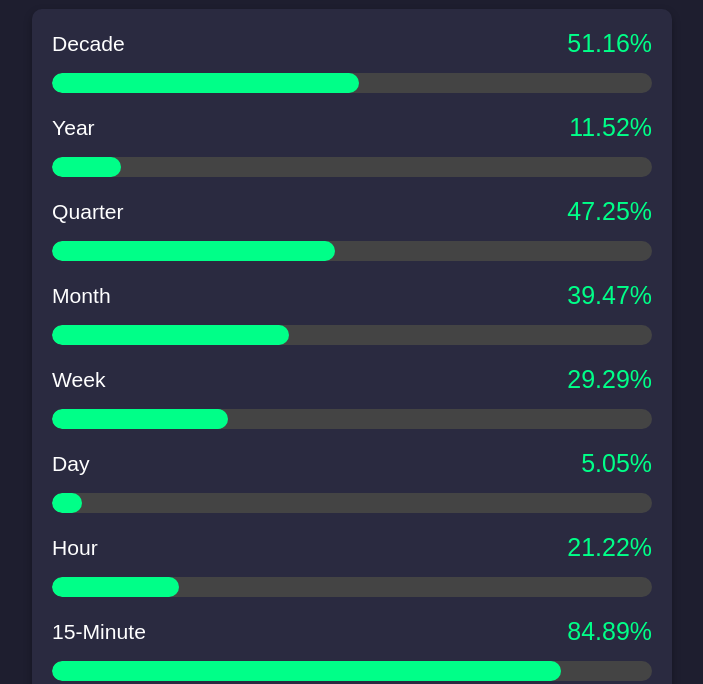
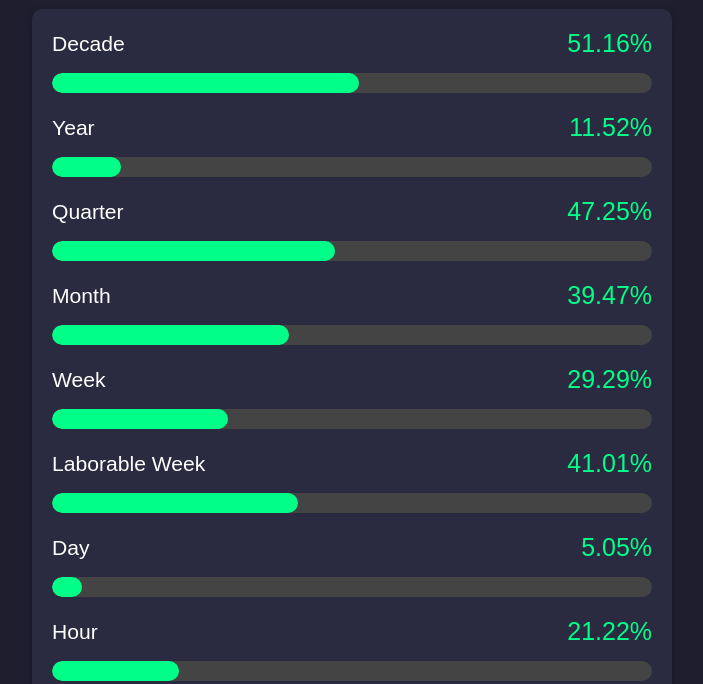
Before and after one commit to denaunistic/Time-progress-bars, a plain HTML site: page index.html in a window 1280 px wide. Shown: the part 116-800 px from the top of the page, without its empty margins (288-991 px from the left). Drawn offline with Linux system fonts and the light colour scheme; no server answers.

Commit message:
Update index.html

```diff
--- a/index.html
+++ b/index.html
@@ -91,6 +91,26 @@
       return new Date(Date.now() + atomicClockOffset);
     }
 
+    // Calculate laborable week progress (Monday to Friday)
+    function getLaborableWeekProgress(now) {
+      const dayOfWeek = now.getDay(); // 0 (Sunday) to 6 (Saturday)
+      const isWeekend = dayOfWeek === 0 || dayOfWeek === 6; // Saturday or Sunday
+
+      if (isWeekend) {
+        return 100; // Freeze at 100% during the weekend
+      }
+
+      // Calculate progress within the workweek (Monday to Friday)
+      const startOfWeek = new Date(now.getFullYear(), now.getMonth(), now.getDate() - (dayOfWeek === 0 ? 6 : dayOfWeek - 1));
+      const endOfWeek = new Date(startOfWeek);
+      endOfWeek.setDate(startOfWeek.getDate() + 5); // End of Friday
+
+      const totalWorkWeekDuration = endOfWeek - startOfWeek;
+      const elapsedWorkWeekDuration = now - startOfWeek;
+
+      return (elapsedWorkWeekDuration / totalWorkWeekDuration) * 100;
+    }
+
     function updateProgress() {
       const now = getAtomicTime();
 
@@ -136,6 +156,9 @@
       const endOfDecade = new Date(Math.floor(now.getFullYear() / 10) * 10 + 10, 0, 1);
       const decadeProgress = ((now - startOfDecade) / (endOfDecade - startOfDecade)) * 100;
 
+      // Laborable week progress
+      const laborableWeekProgress = getLaborableWeekProgress(now);
+
       // Update the DOM
       document.getElementById('minute-progress').innerText = `${minuteProgress.toFixed(2)}%`;
       document.getElementById('15-minute-progress').innerText = `${fifteenMinuteProgress.toFixed(2)}%`;
@@ -146,6 +169,7 @@
       document.getElementById('quarter-progress').innerText = `${quarterProgress.toFixed(2)}%`;
       document.getElementById('year-progress').innerText = `${yearProgress.toFixed(2)}%`;
       document.getElementById('decade-progress').innerText = `${decadeProgress.toFixed(2)}%`;
+      document.getElementById('laborable-week-progress').innerText = `${laborableWeekProgress.toFixed(2)}%`;
 
       // Update progress bars
       document.getElementById('minute-bar').style.width = `${minuteProgress}%`;
@@ -157,6 +181,7 @@
       document.getElementById('quarter-bar').style.width = `${quarterProgress}%`;
       document.getElementById('year-bar').style.width = `${yearProgress}%`;
       document.getElementById('decade-bar').style.width = `${decadeProgress}%`;
+      document.getElementById('laborable-week-bar').style.width = `${laborableWeekProgress}%`;
     }
 
     // Initialize atomic clock offset and start updating progress
@@ -200,6 +225,12 @@
     <div class="progress-bar"><div class="progress-bar-fill" id="week-bar"></div></div>
 
     <div class="time-category">
+      <span>Laborable Week</span>
+      <span class="percentage" id="laborable-week-progress">0%</span>
+    </div>
+    <div class="progress-bar"><div class="progress-bar-fill" id="laborable-week-bar"></div></div>
+
+    <div class="time-category">
       <span>Day</span>
       <span class="percentage" id="day-progress">0%</span>
     </div>
```
